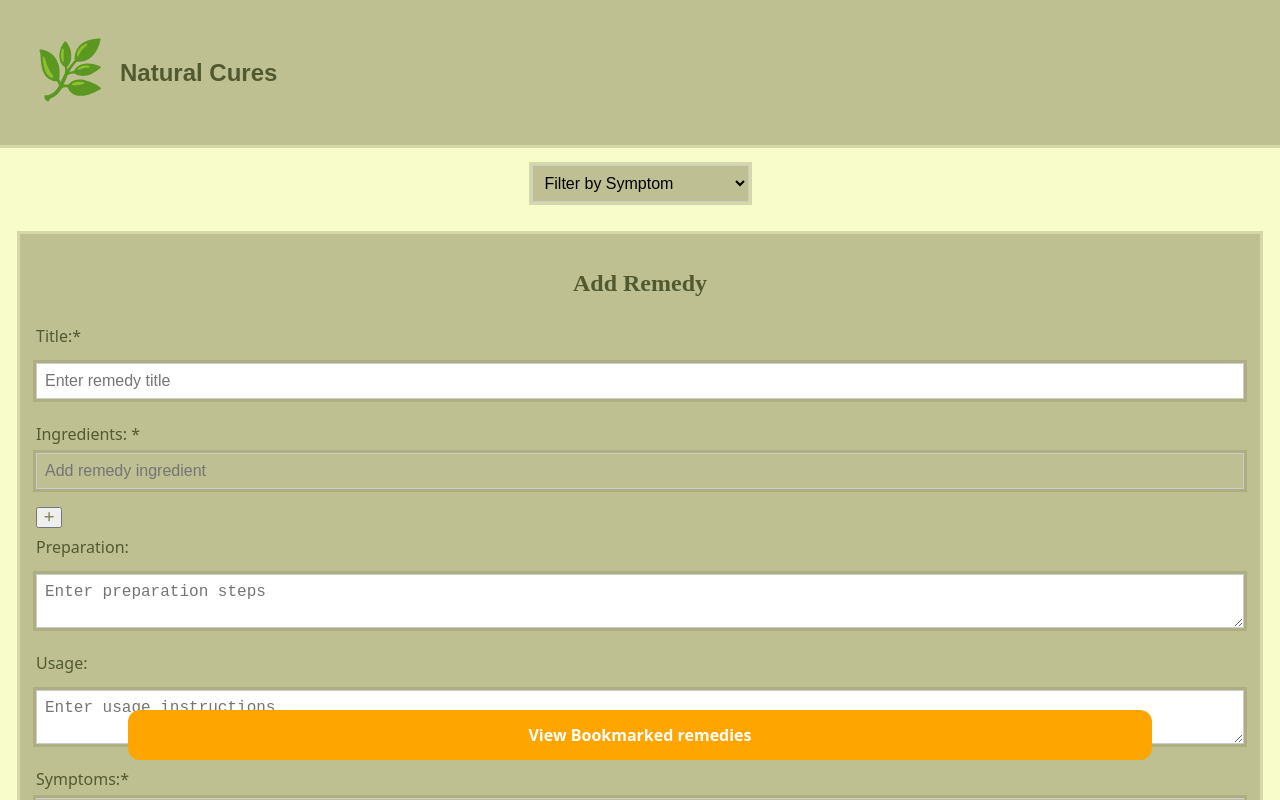
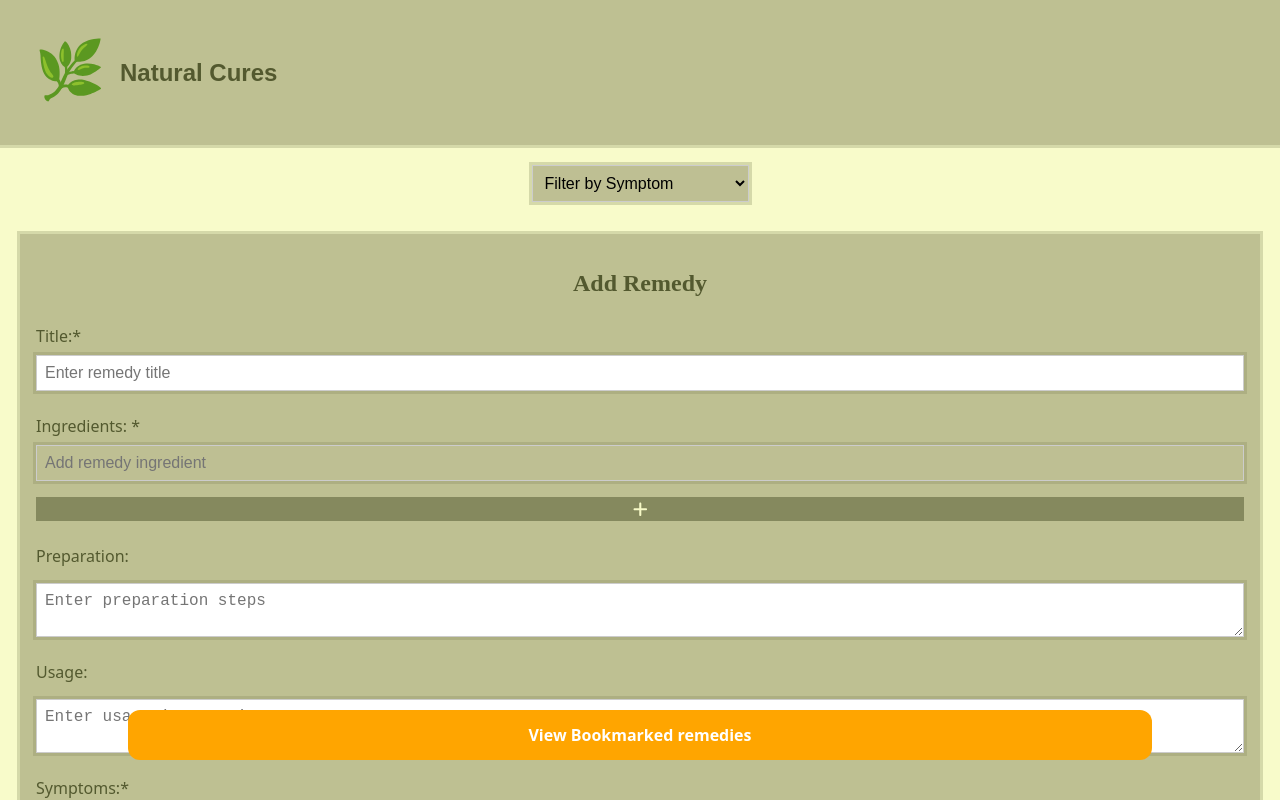
Before and after one commit to Rahaf91/capstone-natural-cures, a Next.js app: page / in a window 1280 px wide. Shown: the top 800 px of the page. Built offline with nearby package versions, Linux system fonts and the light colour scheme; a web font is replaced by a local one.

Commit message:
update styling

```diff
--- a/components/Header.js
+++ b/components/Header.js
@@ -1,5 +1,16 @@
 import Image from "next/image";
 import styled from "styled-components";
+
+export default function Header() {
+  return (
+    <HeaderWrapper>
+      <Logo>
+        <Image src="/logo.svg" alt="Logo" width={100} height={100} />
+      </Logo>
+      <Title>Natural Cures</Title>
+    </HeaderWrapper>
+  );
+}
 
 const HeaderWrapper = styled.header`
   display: flex;
@@ -29,14 +40,3 @@ const Logo = styled.div`
     transform: translateY(-3px);
   }
 `;
-
-export default function Header() {
-  return (
-    <HeaderWrapper>
-      <Logo>
-        <Image src="/logo.svg" alt="Logo" width={100} height={100} />
-      </Logo>
-      <Title>Natural Cures</Title>
-    </HeaderWrapper>
-  );
-}
--- a/components/Icons.js
+++ b/components/Icons.js
@@ -5,16 +5,16 @@ import { faAdd, faEdit, faTrashAlt } from "@fortawesome/free-solid-svg-icons";
 export default function Icon({
   name,
   color = "var(--icon-color)",
-  size = "sm",
+  size = "lg",
   ...props
 }) {
-  const iconMap = {
+  const iconName = {
     add: faAdd,
     edit: faEdit,
     delete: faTrashAlt,
   };
 
-  const selectedIcon = iconMap[name];
+  const selectedIcon = iconName[name];
 
   return (
     <FontAwesomeIcon icon={selectedIcon} color={color} size={size} {...props} />
--- a/components/RemedyForm.js
+++ b/components/RemedyForm.js
@@ -1,9 +1,10 @@
 import { useState } from "react";
 import symptoms from "../assets/symptoms.json";
 import styled from "styled-components";
-import Link from "next/link";
 import Icon from "./Icons";
 import { StyledButton } from "./StyledButtons";
+import { StyledLinks } from "./StyledLinks";
+import { IconButton } from "./StyledButtons";
 
 export default function RemedyForm({
   onAddRemedy,
@@ -74,7 +75,7 @@ export default function RemedyForm({
   return (
     <Form onSubmit={handleSubmit}>
       {isEditMode ? <h2>Edit Remedy</h2> : <h2>Add Remedy</h2>}
-
+      <section>
         <Label htmlFor="title" aria-label="Title, required">
           Title:<span>*</span>
         </Label>
@@ -86,6 +87,7 @@ export default function RemedyForm({
           defaultValue={isEditMode ? defaultData.title : ""}
           required
         />
+      </section>
 
       <section>
         <Label htmlFor="ingredients-group" aria-label="Ingredients, required">
@@ -105,28 +107,28 @@ export default function RemedyForm({
               required
             />
             {ingredients.length > 1 && (
-              <button
+              <IconButton
                 type="button"
                 onClick={() => handleRemoveIngredients(index)}
               >
                 <Icon
                   name="delete"
-                  color="#85895e"
-                  size="sm"
+                  color="#ffa500"
+                  size="lg"
                   aria-label="Remove ingredient"
                 />
-              </button>
+              </IconButton>
             )}
           </InputGroup>
         ))}
-        <button type="button" onClick={handleAddIngredients}>
+        <IconButton type="button" onClick={handleAddIngredients} $fullWidth>
           <Icon
             name="add"
-            color="#85895e"
-            size="sm"
+            color="#F6F9C7"
+            size="lg"
             aria-label="add ingredient"
           />
-        </button>
+        </IconButton>
       </section>
 
       <Label htmlFor="preparation">Preparation:</Label>
@@ -164,27 +166,30 @@ export default function RemedyForm({
         </Select>
 
         {selectedSymptoms.map((selectedSymptom, index) => (
-          <div key={index}>
+          <InputGroup key={index}>
             <Input type="text" value={selectedSymptom} readOnly />
 
             {selectedSymptoms.length > 1 && (
-              <button type="button" onClick={() => handleRemoveSymptom(index)}>
+              <IconButton
+                type="button"
+                onClick={() => handleRemoveSymptom(index)}
+              >
                 <Icon
                   name="delete"
-                  color="#85895e"
-                  size="sm"
+                  color="#ffa500"
+                  size="lg"
                   aria-label="Remove symptom"
                 />
-              </button>
+              </IconButton>
             )}
-          </div>
+          </InputGroup>
         ))}
       </section>
 
       {isEditMode ? (
         <>
-          <Link href={`/remedy/${defaultData.id}`}>Cancel</Link>
-          <button type="submit">Save</button>
+          <StyledLinks href={`/remedy/${defaultData.id}`}>Cancel</StyledLinks>
+          <StyledButton type="submit">Save</StyledButton>
         </>
       ) : (
         <StyledButton type="submit">Submit</StyledButton>
--- a/components/StyledButtons.js
+++ b/components/StyledButtons.js
@@ -42,3 +42,18 @@ export const StyledFavoriteButton = styled.button`
     transform: scale(0.95);
   }
 `;
+
+export const IconButton = styled.button`
+  background: #85895e;
+  border: none;
+  display: flex;
+  align-items: center;
+  justify-content: center;
+  padding: 0.25rem;
+  margin-bottom: 1rem;
+  ${(props) =>
+    props.$fullWidth &&
+    `
+      width: 100%;
+    `}
+`;
--- a/pages/remedy/[id]/index.js
+++ b/pages/remedy/[id]/index.js
@@ -1,5 +1,4 @@
 import { useRouter } from "next/router";
-import Link from "next/link";
 import Image from "next/image";
 import FavoriteButton from "@/components/FavoriteButton";
 import ModalDelete from "@/components/ModalDelete.js";
@@ -68,11 +67,11 @@ export default function RemedyDetailsPage({
           handleDelete(id);
         }}
       />
+
       <StyledLinks $variant="edit" href={`/remedy/${id}/edit`}>
         Edit Remedy
       </StyledLinks>
       <StyledLinks $variant="back" href="/">
-        {" "}
         &larr; Back
       </StyledLinks>
     </Container>
```
Also changed, not shown: styles.js (+0 -26 lines). Lines whose indentation alone changed are shown as unchanged.
